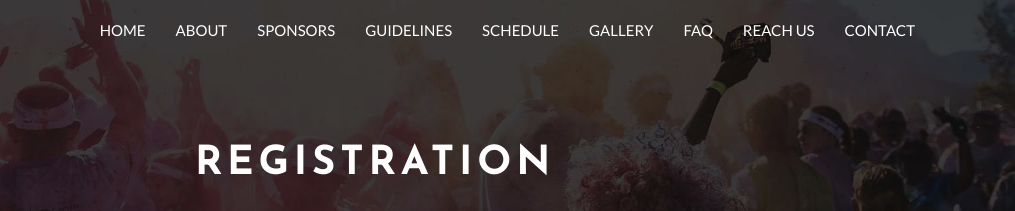
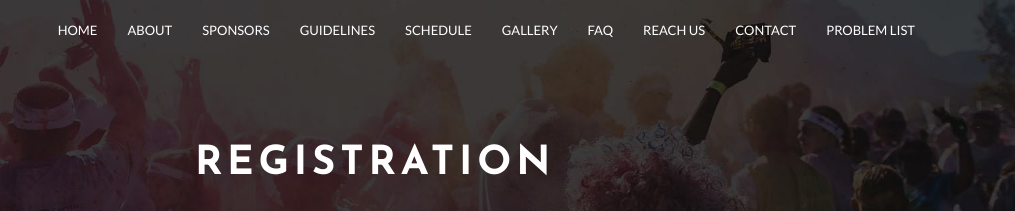
Before and after one commit to Devdoot-Maji/Hackathon2019, a plain HTML site: page form.html in a window 1280 px wide. Shown: the top 211 px of the page, 265-1280 px from the left. Drawn offline with Linux system fonts and the light colour scheme; files whose address does not match are found by name.

Commit message:
Landing Page fixed for Mobile view & Problem Statement Link added to Navbar

```diff
--- a/assets/css/main.css
+++ b/assets/css/main.css
@@ -697,6 +697,10 @@ a.back-to-top:hover, a.back-to-top:focus {
 
 .navbar li.active a.nav-link {
   color: #E91E63 !important;
+}
+
+.navbar .nav-item a {
+  font-size: 13px;
 }
 
 .dropdown-toggle::after {
@@ -2245,6 +2249,13 @@ body.modal-open {
   height: 100vh;
 }
 
+@media (max-width: 767px) {
+  #main-slide .carousel-item img {
+    width: 100%;
+    height: 100%;
+  }
+}
+
 #main-slide .carousel-inner .carousel-item::after {
   bottom: 0;
   content: "";
--- a/form.html
+++ b/form.html
@@ -87,6 +87,11 @@
                     Contact
                   </a>
                 </li>
+                <li class="nav-item">
+                  <a class="nav-link" href="problem_statement.html">
+                    Problem List
+                  </a>
+                </li>
               </ul>
             </div>
           </div>
@@ -119,6 +124,9 @@
             </li>
             <li>
               <a class="page-scroll" href="index.html#contact-map">Contact</a>
+            </li>
+            <li>
+              <a class="page-scroll" href="problem_statement.html">Problem List</a>
             </li>
           </ul>
           <!-- Mobile Menu End -->
```
Also changed, not shown: index.html (+8 -0 lines), problem_statement.html (+8 -0 lines), selection.html (+8 -0 lines).
